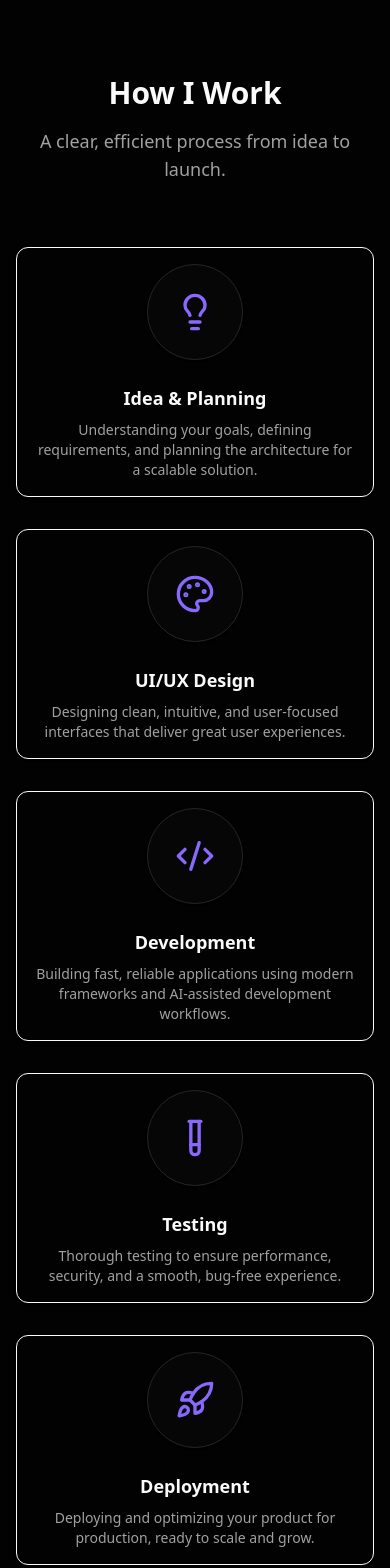
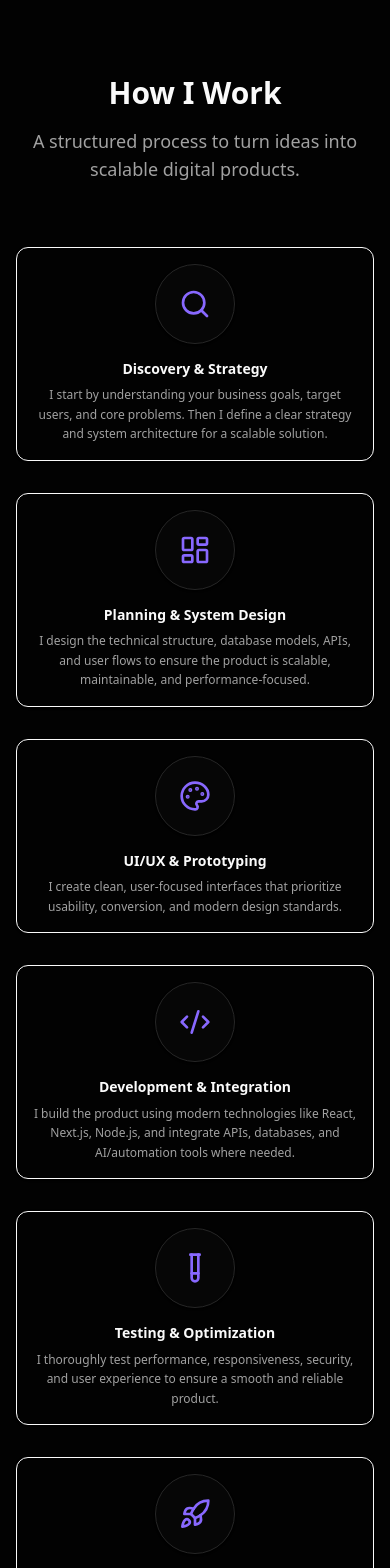
Before and after one commit to JasimMalook/jasim-portfolio, a Next.js app: page / in a window 390 px wide. Shown: the part 8480-10048 px from the top of the page. Built offline with nearby package versions, Linux system fonts and the light colour scheme.

Commit message:
Update Process section with 6-step SaaS workflow
- Discovery & Strategy, Planning & System Design, UI/UX & Prototyping
- Development & Integration, Testing & Optimization, Deployment & Scaling
- Responsive grid: 6 cols desktop, 3 tablet, 2 small, 1 mobile
- Updated subheading and icons

```diff
--- a/src/components/sections/Process.tsx
+++ b/src/components/sections/Process.tsx
@@ -1,15 +1,40 @@
 "use client";
 
 import { Section } from "@/components/ui/Section";
-import { Lightbulb, Palette, Code2, TestTube, Rocket } from "lucide-react";
+import { Search, LayoutDashboard, Palette, Code2, TestTube, Rocket } from "lucide-react";
 import { motion } from "framer-motion";
 
 const steps = [
-    { title: "Idea & Planning", description: "Understanding your goals, defining requirements, and planning the architecture for a scalable solution.", icon: Lightbulb },
-    { title: "UI/UX Design", description: "Designing clean, intuitive, and user-focused interfaces that deliver great user experiences.", icon: Palette },
-    { title: "Development", description: "Building fast, reliable applications using modern frameworks and AI-assisted development workflows.", icon: Code2 },
-    { title: "Testing", description: "Thorough testing to ensure performance, security, and a smooth, bug-free experience.", icon: TestTube },
-    { title: "Deployment", description: "Deploying and optimizing your product for production, ready to scale and grow.", icon: Rocket },
+    {
+        title: "Discovery & Strategy",
+        description: "I start by understanding your business goals, target users, and core problems. Then I define a clear strategy and system architecture for a scalable solution.",
+        icon: Search,
+    },
+    {
+        title: "Planning & System Design",
+        description: "I design the technical structure, database models, APIs, and user flows to ensure the product is scalable, maintainable, and performance-focused.",
+        icon: LayoutDashboard,
+    },
+    {
+        title: "UI/UX & Prototyping",
+        description: "I create clean, user-focused interfaces that prioritize usability, conversion, and modern design standards.",
+        icon: Palette,
+    },
+    {
+        title: "Development & Integration",
+        description: "I build the product using modern technologies like React, Next.js, Node.js, and integrate APIs, databases, and AI/automation tools where needed.",
+        icon: Code2,
+    },
+    {
+        title: "Testing & Optimization",
+        description: "I thoroughly test performance, responsiveness, security, and user experience to ensure a smooth and reliable product.",
+        icon: TestTube,
+    },
+    {
+        title: "Deployment & Scaling",
+        description: "I deploy the application and optimize it for production, ensuring it is ready to scale, handle real users, and support business growth.",
+        icon: Rocket,
+    },
 ];
 
 export function Process() {
@@ -18,7 +43,7 @@ export function Process() {
             <div className="text-center mb-16">
                 <h2 className="text-3xl md:text-4xl font-bold mb-4">How I Work</h2>
                 <p className="text-muted-foreground text-lg max-w-2xl mx-auto">
-                    A clear, efficient process from idea to launch.
+                    A structured process to turn ideas into scalable digital products.
                 </p>
             </div>
 
@@ -26,21 +51,21 @@ export function Process() {
                 {/* Connecting Line (Desktop) */}
                 <div className="hidden md:block absolute top-12 left-0 w-full h-1 bg-border -z-10" />
 
-                <div className="grid grid-cols-1 md:grid-cols-5 gap-8">
+                <div className="grid grid-cols-1 sm:grid-cols-2 md:grid-cols-3 lg:grid-cols-6 gap-8">
                     {steps.map((step, index) => (
                         <motion.div
                             key={step.title}
                             initial={{ opacity: 0, y: 20 }}
                             whileInView={{ opacity: 1, y: 0 }}
                             viewport={{ once: true }}
-                            transition={{ delay: index * 0.2 }}
+                            transition={{ delay: index * 0.1 }}
                             className="flex flex-col items-center text-center bg-background md:bg-transparent p-4 rounded-xl shadow-sm md:shadow-none border md:border-none"
                         >
-                            <div className="w-24 h-24 rounded-full bg-card border border-border flex items-center justify-center mb-6 shadow-sm z-10">
-                                <step.icon className="w-10 h-10 text-primary" />
+                            <div className="w-20 h-20 rounded-full bg-card border border-border flex items-center justify-center mb-4 shadow-sm z-10">
+                                <step.icon className="w-8 h-8 text-primary" />
                             </div>
-                            <h3 className="text-lg font-bold mb-2">{step.title}</h3>
-                            <p className="text-sm text-muted-foreground">{step.description}</p>
+                            <h3 className="text-sm font-bold mb-2 leading-tight">{step.title}</h3>
+                            <p className="text-xs text-muted-foreground leading-relaxed">{step.description}</p>
                         </motion.div>
                     ))}
                 </div>
```
